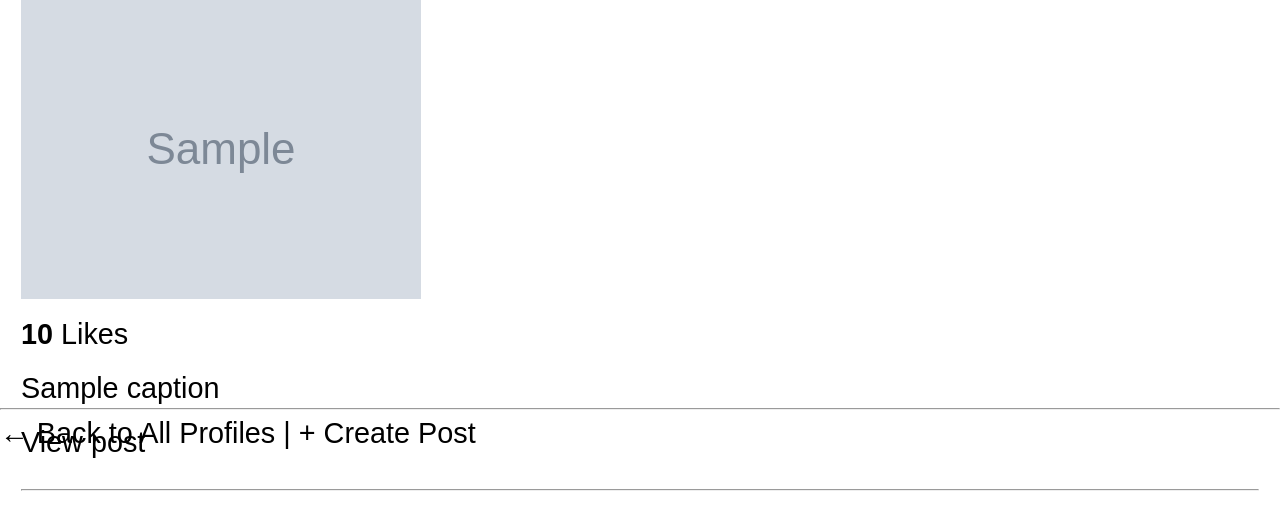
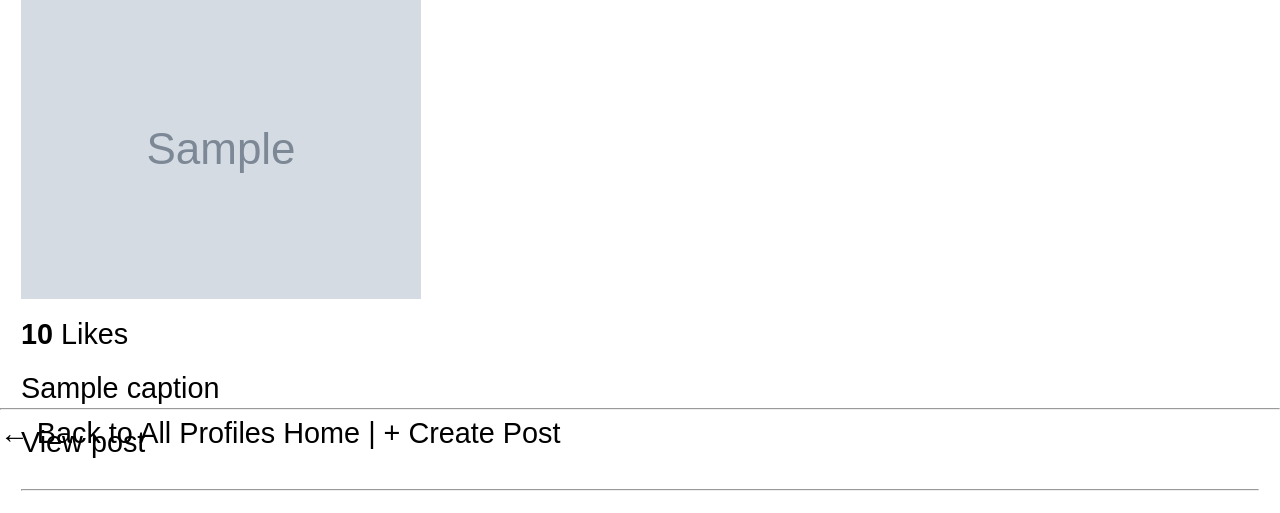
Before and after one commit to realJimJin/cs412, a Django app: template mini_insta/templates/mini_insta/show_feed.html in a window 1280 px wide. Shown: the part 292-805 px from the top of the page. Run offline with Django 5.2, Linux system fonts and the light colour scheme; the template is opened without the code that fills it: most values are stand-ins (such as "Sample title", 1, 10 or a date in 2020); grey boxes marked "Sample" are stand-in pictures.

Commit message:
added home

```diff
--- a/mini_insta/templates/mini_insta/base.html
+++ b/mini_insta/templates/mini_insta/base.html
@@ -13,7 +13,7 @@
 <footer>
     <hr>
     <a href="{% url 'mini_insta:show_all_profiles' %}">← Back to All Profiles</a>
-
+    <a href="{% url 'mini_insta:show_feed' profile.pk %}">Home</a>
  {# Show Create Post link only if profile is available in context #}
       {% if profile %}
         | <a href="{% url 'mini_insta:create_post' profile.pk %}">+ Create Post</a>
```
